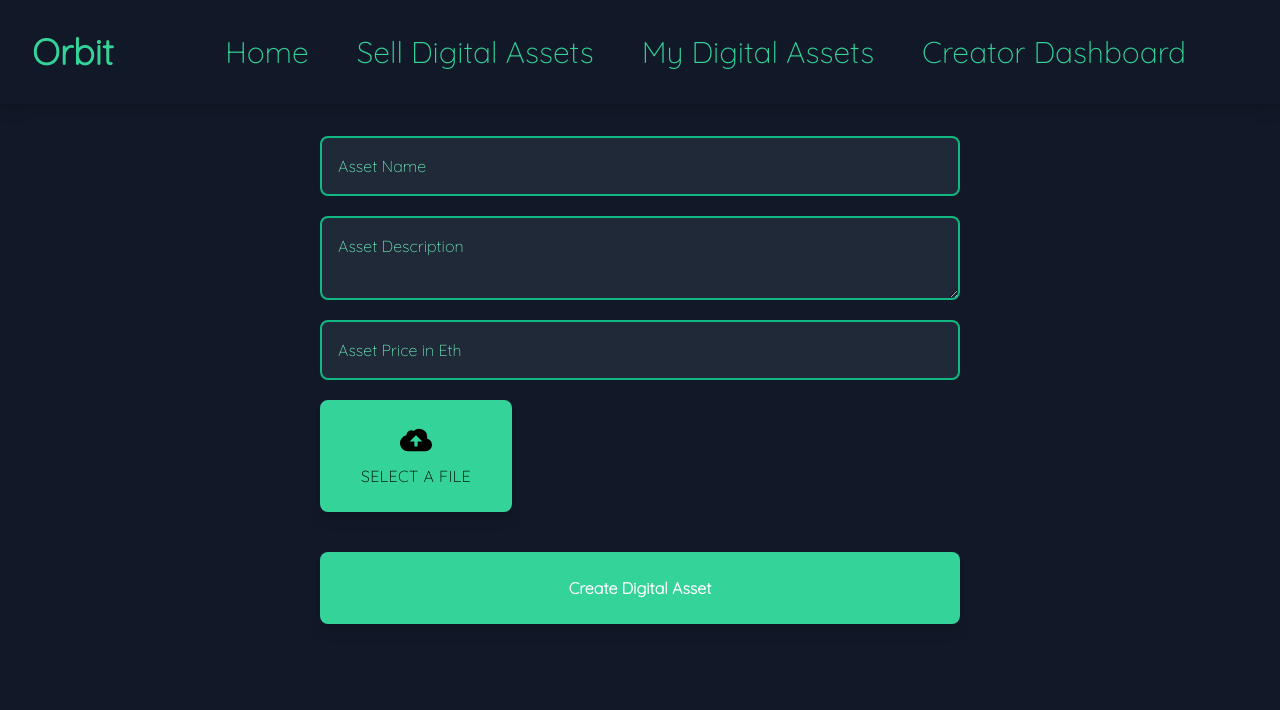
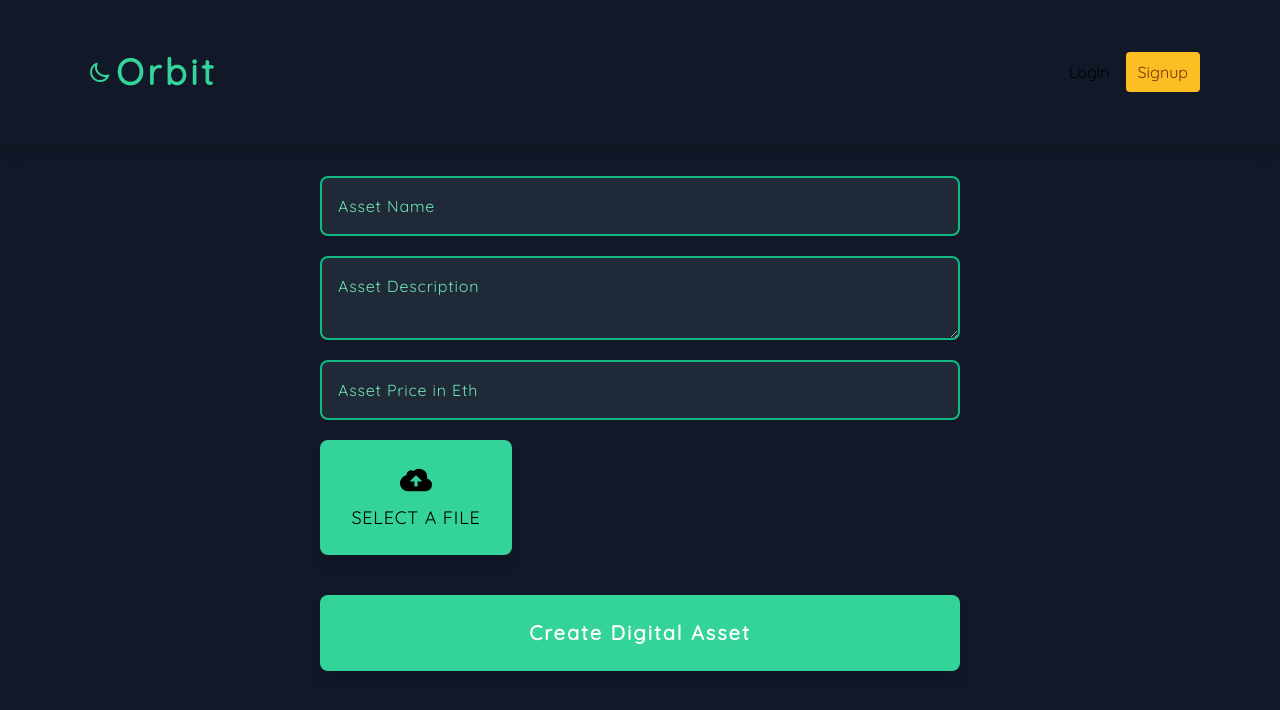
Before and after one commit to JustinGuo13/Orbit, a Next.js app: page /create-item in a window 1280 px wide. Shown: the top 710 px of the page. Built offline with nearby package versions, Linux system fonts and the light colour scheme; what ipfs-http-client would draw is missing.

Commit message:
Create navbar

```diff
--- a/pages/_app.js
+++ b/pages/_app.js
@@ -1,34 +1,143 @@
 import '../styles/globals.css';
 import Link from 'next/link';
+import Image from 'next/image';
+
+function openMenu() {
+	const btn = document.querySelector('button.mobile-menu-button');
+	const menu = document.querySelector('.mobile-menu');
+
+	btn.addEventListener('click', () => {
+		menu.classList.toggle('hidden');
+	});
+}
 
 function MyApp({ Component, pageProps }) {
 	return (
 		<div>
-			<nav className="sticky top-0 flex md:items-center justify-between flex-wrap bg-gray-900 shadow-lg p-8 z-50">
+			{/* <nav className="sticky top-0 flex items-center justify-between flex-wrap bg-gray-900 shadow-lg p-8 z-50">
 				<div className="flex items-center flex-shrink-0 text-white mr-6">
 					<Link href="/">
-						<a className="text-4xl font-bold text-green-400 mr-20">Orbit</a>
+						<a className="text-4xl tracking-widest font-bold text-green-400 mr-20">
+							Orbit
+						</a>
 					</Link>
 
-					<div className="w-full block flex-grow lg:flex lg:items-center lg:w-auto">
+					<div className="w-full flex-grow lg:flex lg:items-center lg:w-auto">
 						<div className="lg:flex-grow">
 							<Link href="/">
-								<a className="block mt-4 mx-8 lg:inline-block lg:mt-0 text-3xl text-green-400 hover:text-green-500  mr-4">
+								<a className="block mt-4 mx-8 tracking-wide lg:inline-block lg:mt-0 text-3xl text-green-400 hover:text-green-500  mr-4">
 									Home
 								</a>
 							</Link>
 							<Link href="/create-item">
-								<a className="block mt-4 mx-8 lg:inline-block lg:mt-0 text-3xl text-green-400 hover:text-green-500  mr-4">
+								<a className="block mt-4 mx-8 tracking-wide lg:inline-block lg:mt-0 text-3xl text-green-400 hover:text-green-500  mr-4">
 									Sell Digital Assets
 								</a>
 							</Link>
 							<Link href="/my-assets">
-								<a className="block mt-4 mx-8 lg:inline-block lg:mt-0 text-3xl text-green-400 hover:text-green-500 mr-4 ">
+								<a className="block mt-4 mx-8 tracking-wide lg:inline-block lg:mt-0 text-3xl text-green-400 hover:text-green-500 mr-4 ">
 									My Digital Assets
 								</a>
 							</Link>
 							<Link href="/creator-dashboard">
-								<a className="block mt-4 mx-8 lg:inline-block lg:mt-0 text-3xl text-green-400 hover:text-green-500 ">
+								<a className="block mt-4 mx-8 tracking-wide lg:inline-block lg:mt-0 text-3xl text-green-400 hover:text-green-500 ">
+									Creator Dashboard
+								</a>
+							</Link>
+						</div>
+					</div>
+				</div>
+			</nav> */}
+
+			<nav className="sticky top-0 bg-gray-900 shadow-lg p-8 z-50">
+				<div className="max-w-6xl mx-auto px-4">
+					<div className="flex justify-between">
+						<div className="flex space-x-4 ">
+							<div>
+								<a href="#" className="flex items-center py-5 px-2">
+									<svg
+										xmlns="http://www.w3.org/2000/svg"
+										className="h-6 w-6 mr-1 text-green-400"
+										fill="none"
+										viewBox="0 0 24 24"
+										stroke="currentColor"
+									>
+										<path
+											stroke-linecap="round"
+											stroke-linejoin="round"
+											stroke-width="2"
+											d="M20.354 15.354A9 9 0 018.646 3.646 9.003 9.003 0 0012 21a9.003 9.003 0 008.354-5.646z"
+										/>
+									</svg>
+									<span
+										className="font-bold text-4xl
+									tracking-widest
+									text-green-400"
+									>
+										Orbit
+									</span>
+								</a>
+							</div>
+						</div>
+						<div className="hidden md:flex items-center space-x-1">
+							<a href="Login" className="py-5 px-3">
+								Login
+							</a>
+							<a
+								href="Signup"
+								className="py-2 px-3  bg-yellow-400 hover:bg-yellow-300 text-yellow-900 hover:text-yellow-800 rounded transition duration-300"
+							>
+								Signup
+							</a>
+						</div>
+						<div className="md:hidden flex items-center">
+							<button onClick={() => openMenu()} className="mobile-menu-button">
+								<svg
+									xmlns="http://www.w3.org/2000/svg"
+									className="h-6 w-6 text-green-400"
+									fill="none"
+									viewBox="0 0 24 24"
+									stroke="currentColor"
+								>
+									<path
+										stroke-linecap="round"
+										stroke-linejoin="round"
+										stroke-width="2"
+										d="M4 6h16M4 12h16m-7 6h7"
+									/>
+								</svg>
+							</button>
+						</div>
+					</div>
+				</div>
+
+				<div className="mobile-menu hidden md:hidden">
+					<a
+						href="#"
+						className="block py-2 px-4 text-center text-green-400 hover:bg-gray-800"
+					>
+						Features
+					</a>
+
+					<div className="w-full flex-grow lg:flex lg:items-center lg:w-auto">
+						<div className="lg:flex-grow">
+							<Link href="/">
+								<a className="block mt-4 mx-8 text-center tracking-wide lg:inline-block lg:mt-0 text-3xl text-green-400 hover:text-green-500 active:bg-gray-800 mr-4">
+									Home
+								</a>
+							</Link>
+							<Link href="/create-item">
+								<a className="block mt-4 mx-8 text-center tracking-wide lg:inline-block lg:mt-0 text-3xl text-green-400 hover:text-green-500 mr-4">
+									Sell Digital Assets
+								</a>
+							</Link>
+							<Link href="/my-assets">
+								<a className="block mt-4 mx-8  text-center tracking-wide lg:inline-block lg:mt-0 text-3xl text-green-400 hover:text-green-500 mr-4 ">
+									My Digital Assets
+								</a>
+							</Link>
+							<Link href="/creator-dashboard">
+								<a className="block mt-4 mx-8  text-center tracking-wide lg:inline-block lg:mt-0 text-3xl text-green-400 hover:text-green-500 ">
 									Creator Dashboard
 								</a>
 							</Link>
--- a/pages/_document.js
+++ b/pages/_document.js
@@ -13,7 +13,7 @@ class MyDocument extends Document {
 					<link rel="preconnect" href="https://fonts.googleapis.com" />
 					<link rel="preconnect" href="https://fonts.gstatic.com" crossorigin />
 					<link
-						href="https://fonts.googleapis.com/css2?family=Quicksand:wght@300&display=swap"
+						href="https://fonts.googleapis.com/css2?family=Quicksand&display=swap"
 						rel="stylesheet"
 					/>
 				</Head>
--- a/pages/create-item.js
+++ b/pages/create-item.js
@@ -80,21 +80,21 @@ export default function CreateItem() {
 			<div className="w-1/2 flex flex-col pb-12">
 				<input
 					placeholder="Asset Name"
-					className="mt-8 border-2 rounded-lg border-green-500 p-4 bg-gray-800 placeholder-green-300 text-white outline-none"
+					className="mt-8 tracking-wider border-2 rounded-lg border-green-500 p-4 bg-gray-800 placeholder-green-300 text-white outline-none"
 					onChange={(e) => updateFormInput({ ...formInput, name: e.target.value })}
 				/>
 				<textarea
 					placeholder="Asset Description"
-					className="mt-5 border-2 rounded-lg border-green-500 p-4 bg-gray-800 placeholder-green-300 text-white outline-none"
+					className="mt-5 tracking-wider border-2 rounded-lg border-green-500 p-4 bg-gray-800 placeholder-green-300 text-white outline-none"
 					onChange={(e) => updateFormInput({ ...formInput, description: e.target.value })}
 				/>
 				<input
 					placeholder="Asset Price in Eth"
-					className="mt-5 border-2 rounded-lg border-green-500 p-4 bg-gray-800 placeholder-green-300 text-white outline-none"
+					className="mt-5 tracking-wider border-2 rounded-lg border-green-500 p-4 bg-gray-800 placeholder-green-300 text-white outline-none"
 					onChange={(e) => updateFormInput({ ...formInput, price: e.target.value })}
 				/>
 
-				<label className="w-48 flex flex-col items-center px-4 py-6 bg-green-400 rounded-lg shadow-lg tracking-wide uppercase my-5 cursor-pointer hover:bg-green-500 hover:text-white">
+				<label className="w-48 flex flex-col items-center px-4 py-6 bg-green-400 rounded-lg shadow-lg tracking-wider uppercase my-5 cursor-pointer hover:bg-green-500 hover:text-white">
 					<svg
 						className="w-8 h-8"
 						fill="currentColor"
@@ -103,7 +103,7 @@ export default function CreateItem() {
 					>
 						<path d="M16.88 9.1A4 4 0 0 1 16 17H5a5 5 0 0 1-1-9.9V7a3 3 0 0 1 4.52-2.59A4.98 4.98 0 0 1 17 8c0 .38-.04.74-.12 1.1zM11 11h3l-4-4-4 4h3v3h2v-3z" />
 					</svg>
-					<span className="mt-2 text-base leading-normal">Select a file</span>
+					<span className="mt-2 text-lg text-base leading-normal">Select a file</span>
 					<input type="file" name="Asset" className="hidden" onChange={onChange} />
 				</label>
 
@@ -115,7 +115,7 @@ export default function CreateItem() {
 
 				<button
 					onClick={createMarket}
-					className="font-bold mt-5 bg-green-400 text-white rounded-lg p-6 shadow-lg hover:bg-green-500"
+					className="font-bold text-xl tracking-widest mt-5 bg-green-400 text-white rounded-lg p-6 shadow-lg hover:bg-green-500"
 				>
 					Create Digital Asset
 				</button>
--- a/pages/index.js
+++ b/pages/index.js
@@ -97,7 +97,7 @@ export default function Home() {
 									{nft.price} ETH
 								</p>
 								<button
-									className="w-full bg-green-400 text-white font-bold py-2 px-12 rounded hover:bg-green-500"
+									className="w-full bg-green-400 text-white text-xl font-bold py-2 px-12 rounded hover:bg-green-500"
 									onClick={() => buyNft(nft)}
 								>
 									Buy
--- a/tailwind.config.js
+++ b/tailwind.config.js
@@ -11,6 +11,7 @@ module.exports = {
 			fontFamily: {
 				quicksand: "'Quicksand', serif",
 			},
+			backgroundColor: ['active'],
 		},
 	},
 	variants: {
```
Also changed, not shown: public/orbit.png (added), public/orbit.svg (added).
